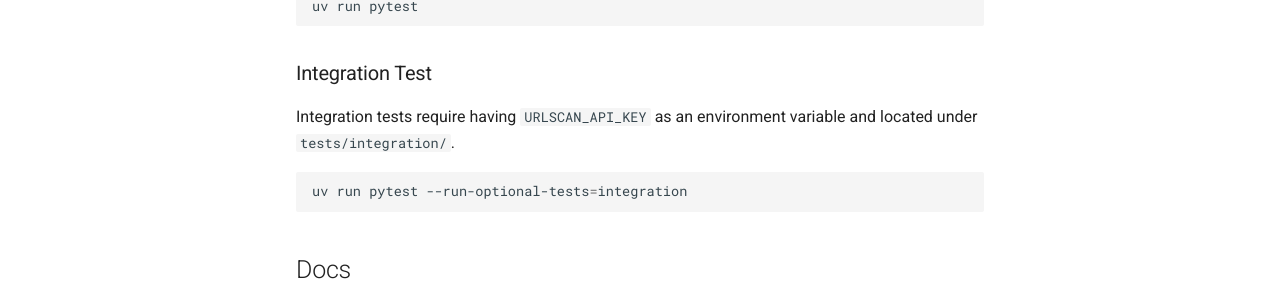
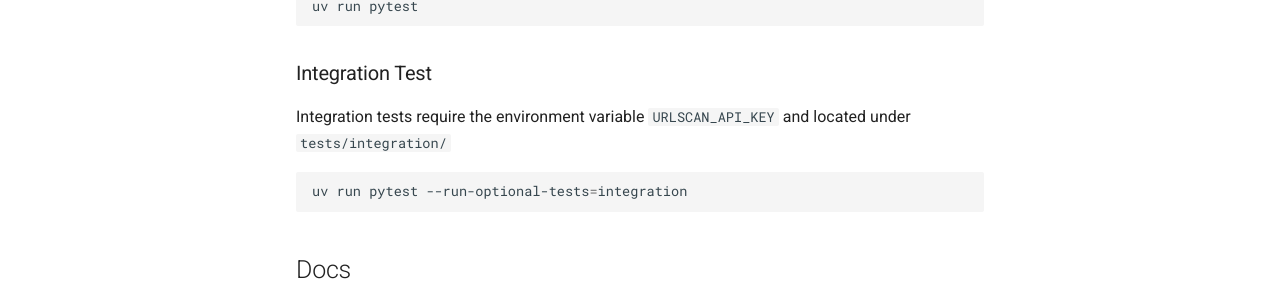
Before and after one commit to urlscan/urlscan-python, an MkDocs documentation site: the page built from docs/dev.md, in a window 1280 px wide and 900 px high, scrolled down 551 px. Shown: the part 371-671 px from the top of the window. Built offline with MkDocs 1.6.1 and Material for MkDocs 9.7.7, drawn with Linux system fonts in a browser that asks for light colours; comment, search, counter and statistics services are not loaded; the version menu is left out.

Commit message:
Update docs/dev.md
Co-authored-by: cdnsyseng <hal@urlscan.io>

````diff
--- a/docs/dev.md
+++ b/docs/dev.md
@@ -36,7 +36,7 @@ uv run pytest
 
 ### Integration Test
 
-Integration tests require having `URLSCAN_API_KEY` as an environment variable and located under `tests/integration/`.
+Integration tests require the environment variable `URLSCAN_API_KEY` and located under `tests/integration/`
 
 ```bash
 uv run pytest --run-optional-tests=integration
````
